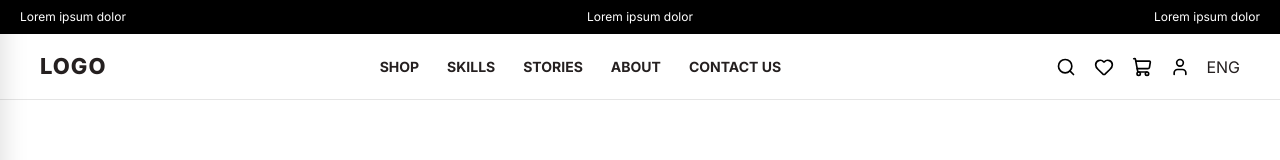
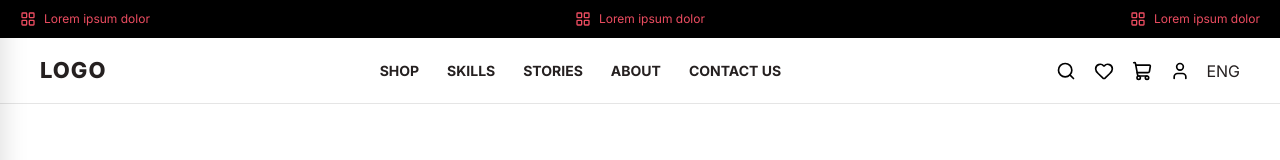
Before and after one commit to Rimal1424/Appscrip-task-rimalmakwana, a Next.js app: page / in a window 1280 px wide. Shown: the top 160 px of the page. Built offline with nearby package versions, Linux system fonts and the light colour scheme.

Commit message:
header changes

```diff
--- a/app/globals.css
+++ b/app/globals.css
@@ -90,19 +90,19 @@ ul {
 /* ─── Top Banner ─────────────────────────────────────────── */
 .top-banner {
   background-color: #000;
-  color: #fff;
+  color: #eb4c60;
   font-size: 12px;
-  padding: 8px 20px;
+  padding: 10px 20px;
 }
 
-.top-banner span {
+.top-banner-item {
   display: flex;
   align-items: center;
   gap: 8px;
   white-space: nowrap;
 }
 
-.top-banner .icon {
+.top-banner svg {
   width: 16px;
   height: 16px;
   flex-shrink: 0;
--- a/components/Header.tsx
+++ b/components/Header.tsx
@@ -9,6 +9,7 @@ import {
   Heart,
   ShoppingCart,
   User,
+  LayoutGrid,
 } from "lucide-react";
 
 const NAV_LINKS = [
@@ -37,9 +38,15 @@ export default function Header() {
       {/* ── Top Banner ── */}
       <div className="top-banner">
         <div className="top-banner-items">
-          <span>Lorem ipsum dolor</span>
-          <span className="top-banner-desktop-only">Lorem ipsum dolor</span>
-          <span className="top-banner-desktop-only">Lorem ipsum dolor</span>
+          <span className="top-banner-item">
+            <LayoutGrid size={14} /> Lorem ipsum dolor
+          </span>
+          <span className="top-banner-item top-banner-desktop-only">
+            <LayoutGrid size={14} /> Lorem ipsum dolor
+          </span>
+          <span className="top-banner-item top-banner-desktop-only">
+            <LayoutGrid size={14} /> Lorem ipsum dolor
+          </span>
         </div>
       </div>
 
--- a/components/ProductCard.module.css
+++ b/components/ProductCard.module.css
@@ -98,13 +98,16 @@
     font-size: 12px;
     margin-bottom: 4px;
   }
+
   .pricingInfo {
     font-size: 11px;
   }
+
   .heartBtn svg {
     width: 18px;
     height: 18px;
   }
+
   .cardInfo {
     padding-top: 8px;
   }
```
